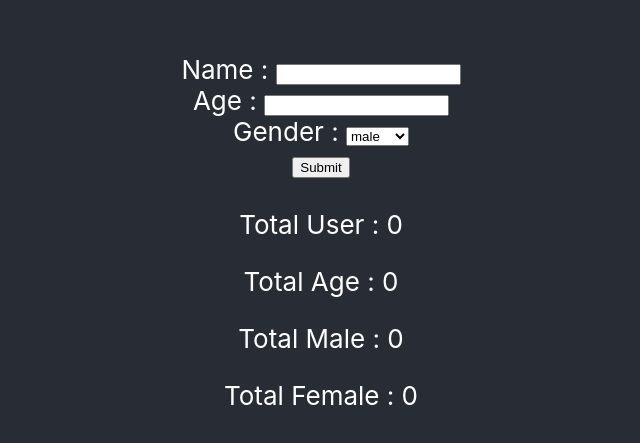
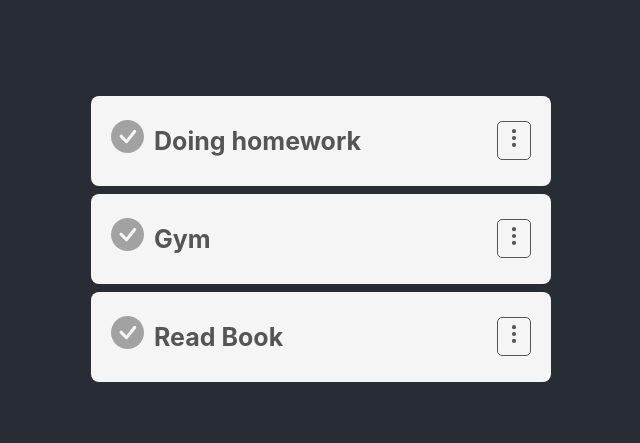
Before and after one commit to vinhthanh89/js91-hw, a React (Create React App) app: page / in a window 1280 px wide. Shown: the part 155-598 px from the top of the page, without its empty margins (319-959 px from the left). Built offline with nearby package versions, Linux system fonts and the light colour scheme.

Commit message:
done hw-7

```diff
--- a/package.json
+++ b/package.json
@@ -7,8 +7,10 @@
     "@testing-library/react": "^13.4.0",
     "@testing-library/user-event": "^13.5.0",
     "react": "^18.2.0",
+    "react-bootstrap-icons": "^1.10.3",
     "react-dom": "^18.2.0",
     "react-scripts": "5.0.1",
+    "uuid": "^9.0.1",
     "web-vitals": "^2.1.4"
   },
   "scripts": {
--- a/src/App.js
+++ b/src/App.js
@@ -1,23 +1,26 @@
 import "./App.css";
-import { useState } from "react";
+// import { useState } from "react";
 
 // import NameCard from "./component/NameCard";
 // import Counter from "./component/Counter";
 // import Studen from "./component/Studen";
-import UserForm from "./component/UserForm";
-import TotalUser from "./component/TotalUser";
+// import UserForm from "./component/UserForm";
+// import TotalUser from "./component/TotalUser";
+// import TodoItem from "./component/TodoItem";
+import TodoList from "./component/TodoList";
 
 function App() {
-  const [usersData, setUsersData] = useState([]);
-  const handleAddUsersData = (newUser) => {
-    setUsersData([...usersData, newUser]);
-  };
+  // const [usersData, setUsersData] = useState([]);
+  // const handleAddUsersData = (newUser) => {
+  //   setUsersData([...usersData, newUser]);
+  // };
 
   return (
     <div className="App">
       <header className="App-header">
-        <UserForm handleAddUsersData={handleAddUsersData} />
-        <TotalUser usersData={usersData}/>
+        <TodoList />
+        {/* <UserForm handleAddUsersData={handleAddUsersData} />
+        <TotalUser usersData={usersData}/> */}
         {/* <Counter />
         <Studen /> */}
         {/* <NameCard name="Alice" age="20" gender="male" />
--- /dev/null
+++ b/src/Data/todo.js
@@ -0,0 +1,24 @@
+import { v4 as uuidv4 } from 'uuid';
+
+const TODOS = [
+    {
+        id: uuidv4(),
+        task:"Doing homework",
+        isCompleted: false,
+        isDeleted: false
+    },
+    {
+        id: uuidv4(),
+        task:"Gym",
+        isCompleted: false,
+        isDeleted: false
+    },
+    {
+        id: uuidv4(),
+        task:"Read Book",
+        isCompleted: false,
+        isDeleted: false
+    },
+];
+
+export default TODOS;
--- /dev/null
+++ b/src/component/TodoItem/index.js
@@ -0,0 +1,24 @@
+import { CheckCircleFill, ThreeDotsVertical } from "react-bootstrap-icons";
+
+import "./style.css";
+
+const TodoItem = ({todo , handleChecked , handleDelete}) => {
+    const {id , task, isCompleted } = todo
+  return (
+    <div className="task">
+      <div className="task__todo">
+        <div className={`icon todo__icon ${isCompleted ? "completed" : ""}`}>
+          <CheckCircleFill onClick={()=>handleChecked(id)}/>
+        </div>
+        <span className={`todo ${isCompleted ? "completed" : ""}`}>{task}</span>
+      </div>
+      <div className="task__button">
+        <div className="icon edit__icon">
+          <ThreeDotsVertical onClick={() => handleDelete(id)}/>
+        </div>
+      </div>
+    </div>
+  );
+};
+
+export default TodoItem;
--- /dev/null
+++ b/src/component/TodoItem/style.css
@@ -0,0 +1,62 @@
+.task{
+    width: 420px;
+    height: 50px;
+    padding: 20px;
+    border-radius: 8px;
+    margin-bottom: 8px;
+    background-color: whitesmoke;
+    color: black;
+    display: flex;
+    justify-content: space-between;
+    align-items: center;
+}
+
+.task__todo{
+    display: flex;
+    align-items: center;
+    column-gap: 10px;
+}
+
+.todo{
+    font-size: 25px;
+    font-weight: 700;
+    color: #555555;
+    text-align: left;
+}
+
+.todo.completed{
+    opacity: 0.3;
+    text-decoration: line-through;
+}
+
+.icon{
+    cursor: pointer;
+}
+
+
+.todo__icon{
+    font-size: 33px;
+    color: gray;
+    opacity: 0.7;
+}
+
+.todo__icon.completed{
+    color: rgb(186, 73, 73);
+}
+
+.todo__icon:hover{
+    opacity: 1;
+}
+
+.edit__icon{
+    font-size: 22px;
+    color: #555555;
+    border: 1px solid #555555;
+    background-color: inherit;
+    border-radius: 5px;
+    padding: 5px;
+}
+
+.edit__icon:hover{
+    background-color: lightgray;
+}
--- /dev/null
+++ b/src/component/TodoList/index.js
@@ -0,0 +1,40 @@
+import { useState } from "react";
+
+import "./style.css";
+import TODOS from "../../Data/todo";
+import TodoItem from "../TodoItem";
+
+const TodoList = () => {
+  const [todos, setTodos] = useState(TODOS);
+
+  const handleChecked = (taskId) => {
+    setTodos((prevTodos) =>
+      prevTodos.map((taskItem) =>
+        taskItem.id === taskId
+          ? { ...taskItem, isCompleted: !taskItem.isCompleted }
+          : taskItem
+      )
+    );
+  }
+
+  const handleDelete = (taskId) => {
+    setTodos((prevTodos) =>
+      prevTodos.filter((taskItem) => taskItem.id !== taskId)
+    );
+  };
+
+  const renderTodoList = todos.map((todo) => {
+    return (
+      <div className="task-container" key={todo.id}>
+        <TodoItem
+         todo={todo}
+         handleChecked={handleChecked}
+         handleDelete={handleDelete} />
+      </div>
+    );
+  });
+
+  return <div className="todolist">{renderTodoList}</div>;
+};
+
+export default TodoList;
--- /dev/null
+++ b/src/component/TodoList/style.css
@@ -0,0 +1,3 @@
+.todolist{
+    margin-bottom: 5px;
+}
```
Also changed, not shown: 1 other file (tests, documents, lock files or other folders).
